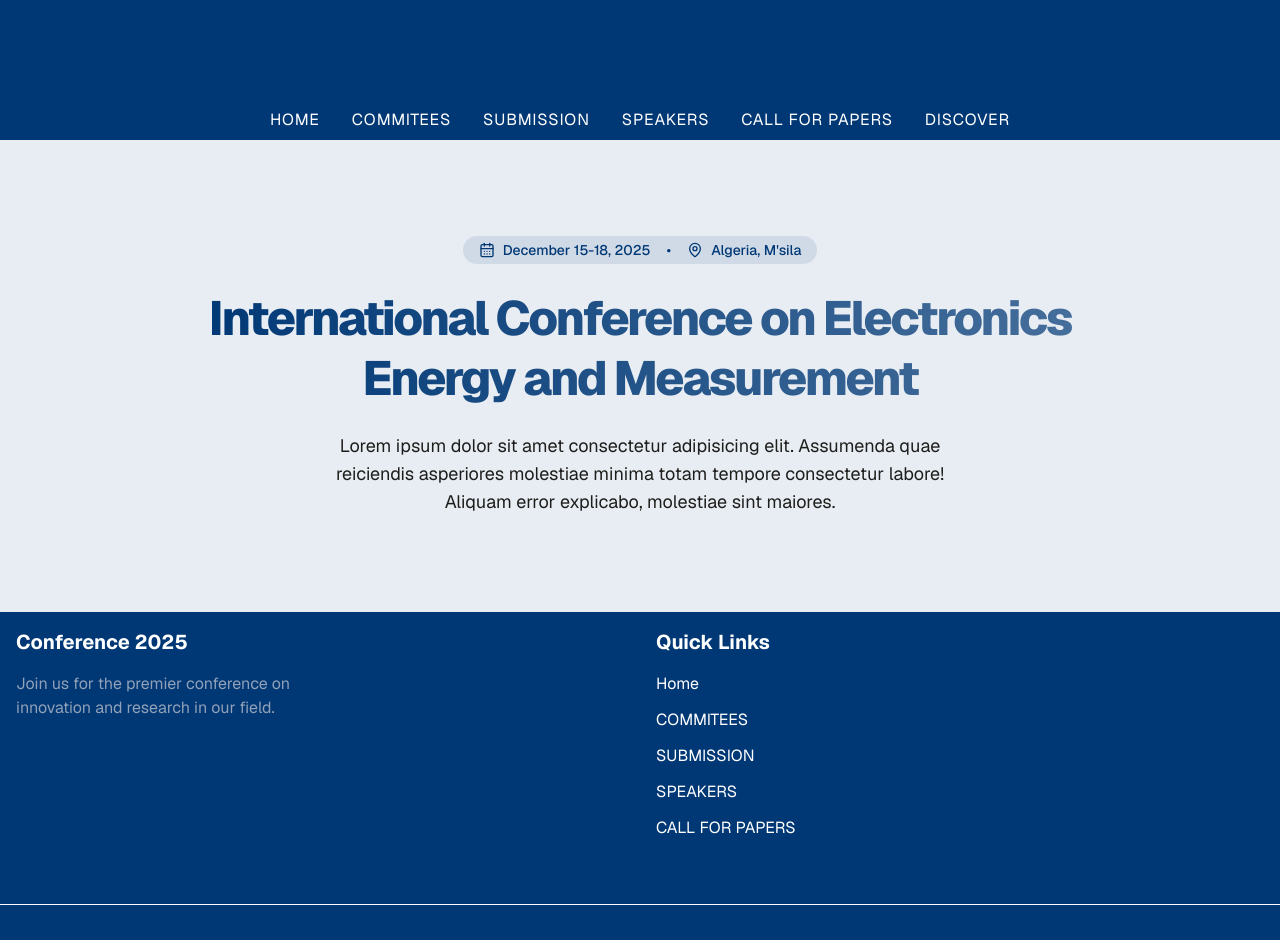
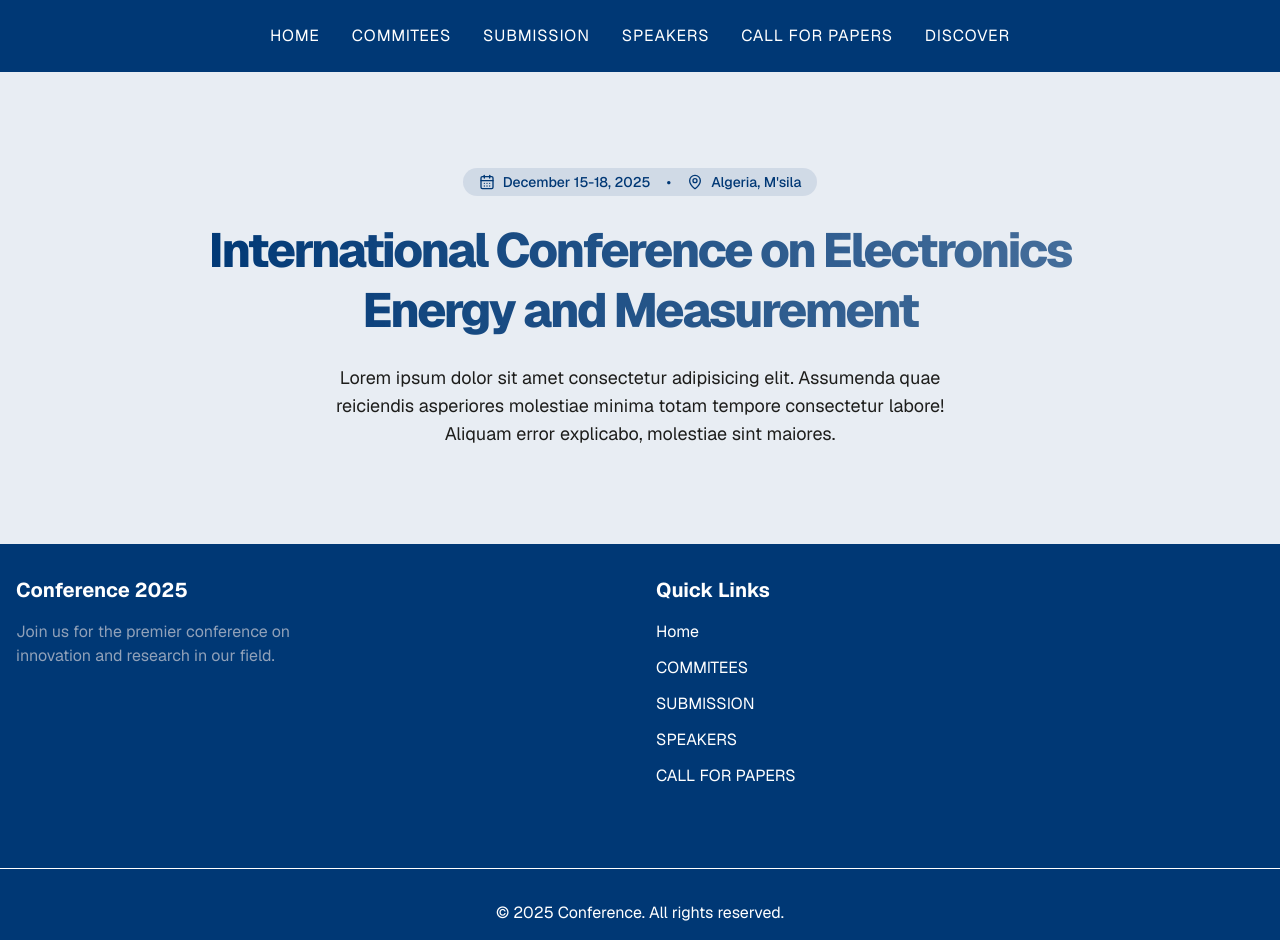
Before and after one commit to KarimBenn22/icateee, a Next.js app: page /playground in a window 1280 px wide. Shown: the top 940 px of the page. Built offline with nearby package versions, Linux system fonts and the light colour scheme.

Commit message:
Updated the ui

```diff
--- a/app/components/Footer.tsx
+++ b/app/components/Footer.tsx
@@ -9,8 +9,8 @@ export default function Footer() {
     { id: 5, name: "CALL FOR PAPERS", path: "#" },
   ];
   return (
-    <footer className="bg-primary w-full ">
-      <div className="grid grid-cols-2 gap-8 container mx-auto p-4">
+    <footer className="bg-primary w-full">
+      <div className="grid grid-cols-2 gap-8 container mx-auto px-4 py-8">
         <div className="space-y-4">
           <h3 className="text-xl font-bold ">Conference 2025</h3>
           <p className="text-slate-400 max-w-xs">
@@ -34,7 +34,7 @@ export default function Footer() {
       </div>
       <div className="border-t border-foreground mt-12 p-8 text-center text-foreground w-full">
         <p className="text-center">
-          © {new Date().getFullYear()} Conference 2025. All rights reserved.
+          © {new Date().getFullYear()} Conference. All rights reserved.
         </p>
       </div>
     </footer>
--- a/app/components/Nav.tsx
+++ b/app/components/Nav.tsx
@@ -1,9 +1,8 @@
-import Link from "next/link"
+import Link from "next/link";
 
 export default function Navbar() {
   return (
-        <nav className="w-full bg-primary h-40 font- tracking-wider">
-        <div className="w-full h-25"></div>
+    <nav className="w-full bg-primary p-4 font- tracking-wider">
       <ul className="flex gap-4 w-full justify-center">
         <li className="p-2 relative group">
           <Link href={""} className="relative inline-block">
@@ -43,5 +42,5 @@ export default function Navbar() {
         </li>
       </ul>
     </nav>
-    )
+  );
 }
--- a/app/playground/page.tsx
+++ b/app/playground/page.tsx
@@ -3,7 +3,7 @@ import Nav from "@/app/components/Nav";
 import HeaderSection from "@/app/components/sections/Header";
 export default function Playground() {
   return (
-    <main className="flex flex-col w-screen h-screen items-center">
+    <main className="flex flex-col items-center">
       <Nav />
       <div className="max-w-[1200px]">
         <HeaderSection></HeaderSection>
```
Lines whose indentation alone changed are shown as unchanged.
